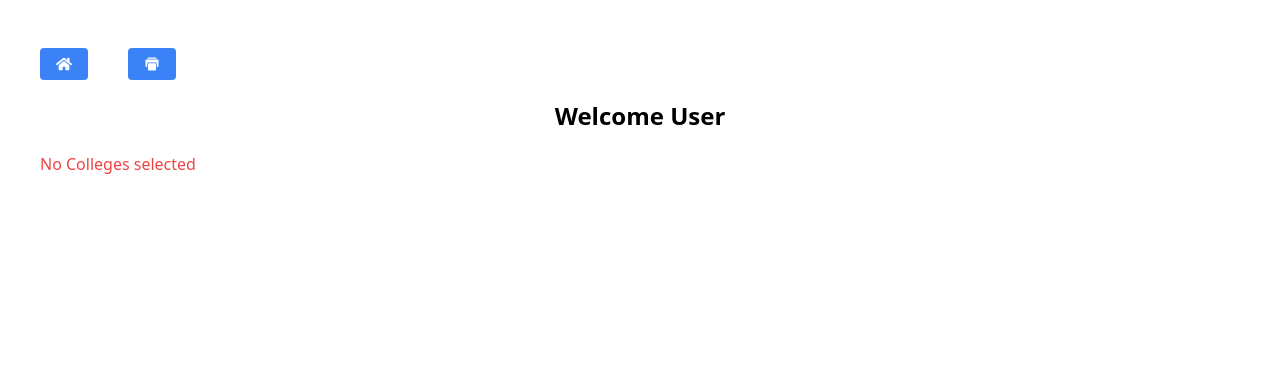
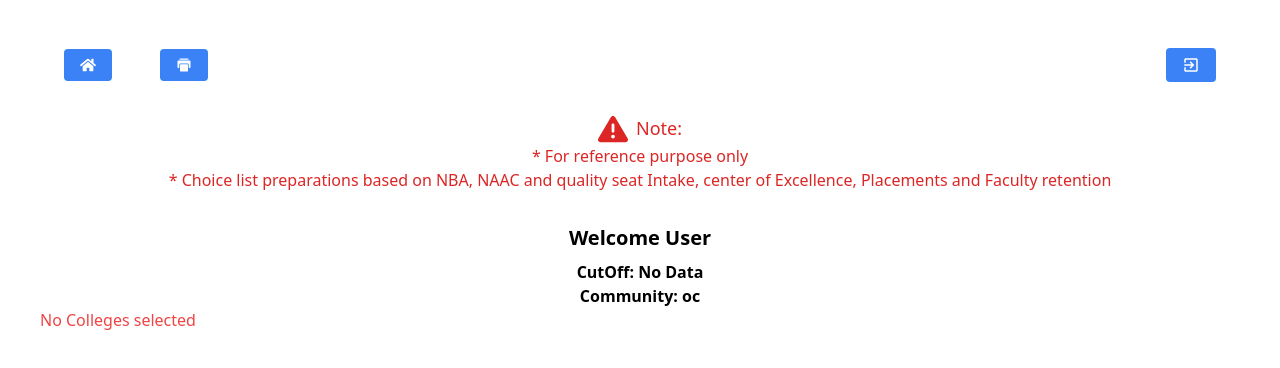
Before and after one commit to Mukunthan-A-R/CCE, a React (Vite) app: page /result in a window 1280 px wide. Shown: the top 368 px of the page. Built offline with nearby package versions, Linux system fonts and the light colour scheme.

Commit message:
Disclimer and Exit Application.

```diff
--- /dev/null
+++ b/src/components/Disclaimer.jsx
@@ -0,0 +1,22 @@
+import React from "react";
+import { FaTriangleExclamation } from "react-icons/fa6";
+
+const Disclaimer = () => {
+  return (
+    <div className="flex flex-col justify-center items-center text-red-600 my-8">
+      <div className="flex ">
+        <FaTriangleExclamation size={30} />
+        <span className="text-lg ml-2"> Note:</span>
+      </div>
+      <ul className="text-center">
+        <li>* For reference purpose only</li>
+        <li>
+          * Choice list preparations based on NBA, NAAC and quality seat Intake,
+          center of Excellence, Placements and Faculty retention
+        </li>
+      </ul>
+    </div>
+  );
+};
+
+export default Disclaimer;
--- a/src/pages/Home.jsx
+++ b/src/pages/Home.jsx
@@ -6,6 +6,15 @@ const Home = () => {
     <div className="m-0 sm:m-0">
       <HomeUi></HomeUi>
       <TableFilter></TableFilter>
+      <div className="mt-20 text-red-600 flex items-center justify-center">
+        <ul className="text-center mb-4">
+          <li>* For reference purpose only</li>
+          <li>
+            * Choice list preparations based on NBA, NAAC and quality seat
+            Intake, center of Excellence, Placements and Faculty retention
+          </li>
+        </ul>
+      </div>
     </div>
   );
 };
--- a/src/pages/Register.jsx
+++ b/src/pages/Register.jsx
@@ -38,12 +38,8 @@
       .min(0, "* Cut off must be at least 0")
       .max(200, "* Cut off must be at most 200") // Updated message
       .required("* Cut off is required"),
-      community: yup
-        .string()
-        .required("* Community is required"),
-      expertPermission: yup
-        .string()
-        .required("* Expert Permission is required")
+    community: yup.string().required("* Community is required"),
+    expertPermission: yup.string().required("* Expert Permission is required"),
   });
 
   const {
@@ -56,39 +52,44 @@
 
   const handleSelect = () => {
     setSelected(true);
-    }
+  };
 
   const handleExpertSelect = () => {
     setExpertSelected(true);
-    }
+  };
 
-    const onSubmit = async (formData,e) => {
+  const onSubmit = async (formData, e) => {
     setUserData(formData);
-      const {name,email,phoneNo,cutOff,community, expertPermission} = formData;
+    const { name, email, phoneNo, cutOff, community, expertPermission } =
+      formData;
     console.log(formData);
     e.preventDefault();
     const options = {
-        method : 'POST',
+      method: "POST",
       headers: {
-          'Content-type': ' application/json'
+        "Content-type": " application/json",
       },
       body: JSON.stringify({
-          name,email,phoneNo,cutOff,community,expertPermission
-        })
-      }
+        name,
+        email,
+        phoneNo,
+        cutOff,
+        community,
+        expertPermission,
+      }),
+    };
     const res = await fetch(
-        'https://tnea-9a87e-default-rtdb.firebaseio.com/UserData.json',
+      "https://tnea-9a87e-default-rtdb.firebaseio.com/UserData.json",
       options
-      )
+    );
     console.log(res);
-      if(res){
+    if (res) {
       alert("message Sent");
-      }
-      else{
+    } else {
       alert("error");
     }
     navigate("/home");
-    }
+  };
 
   return (
     <div className="w-full h-screen flex">
@@ -122,11 +123,7 @@
             {errors.email && (
               <p className="text-red-500">{errors.email.message}</p>
             )}
-              <Input
-                {...register("email")}
-                type="email"
-                placeholder="Email ID"
-              />
+            <Input {...register("email")} type="email" placeholder="Email ID" />
 
             {errors.phoneNo && (
               <p className="text-red-500">{errors.phoneNo.message}</p>
@@ -168,9 +165,7 @@
             </select>
 
             {errors.community && (
-                <p className="text-red-500">
-                  {errors.expertPermission.message}
-                </p>
+              <p className="text-red-500">{errors.expertPermission.message}</p>
             )}
             <select
               {...register("expertPermission")}
@@ -195,5 +190,5 @@
       </div>
     </div>
   );
-  }
+};
 export default Register;
--- a/src/pages/Result.jsx
+++ b/src/pages/Result.jsx
@@ -2,13 +2,15 @@ import React, { useState } from "react";
 import { useRecoilState, useRecoilValue } from "recoil";
 import { resultArray as resultDataAtom, userData } from "../data/atoms";
 import { Link } from "react-router-dom";
-import { IoIosPrint } from "react-icons/io";
+import { IoIosPrint, IoMdExit } from "react-icons/io";
 import { FaDownload, FaHome } from "react-icons/fa";
 import { MdDelete, MdDownloading } from "react-icons/md";
 import AlertPopup from "../components/AlertPopup";
 import html2canvas from "html2canvas";
 import jsPDF from "jspdf";
 import { DragDropContext, Droppable, Draggable } from "@hello-pangea/dnd";
+import { FaTriangleExclamation } from "react-icons/fa6";
+import Disclaimer from "../components/Disclaimer";
 
 const Result = () => {
   const User = useRecoilValue(userData);
@@ -96,18 +98,25 @@ const Result = () => {
       {showPopup && (
         <AlertPopup onCancel={cancelDelete} onAccept={confirmDelete} />
       )}
-      <div className="flex items-center gap-10">
+      <div className="flex items-center justify-between gap-10">
+        <div>
           <Link to="/home">
-          <div className="bg-blue-500 hover:bg-blue-700 text-white font-bold py-2 px-4 rounded inline-flex items-center mt-2">
+            <div className="bg-blue-500 hover:bg-blue-700 text-white font-bold py-2 px-4 rounded inline-flex items-center mt-2 mx-6">
               <FaHome />
             </div>
           </Link>
           <button
-          className="bg-blue-500 hover:bg-blue-700 text-white font-bold py-2 px-4 rounded inline-flex items-center mt-2"
+            className="bg-blue-500 hover:bg-blue-700 text-white font-bold py-2 px-4 rounded inline-flex items-center mt-2 mx-6"
             onClick={() => window.print()}
           >
             <IoIosPrint />
           </button>
+        </div>
+        <a href="https://tneachoicelist.com/">
+          <button className="bg-blue-500 hover:bg-red-600 text-white font-bold py-2 px-4 rounded inline-flex items-center mt-2 mx-6">
+            <IoMdExit size={18} />
+          </button>
+        </a>
         {/* <button
           className="receipt-modal-download-button bg-blue-500 hover:bg-blue-700 text-white font-bold py-2 px-4 rounded inline-flex items-center mt-2"
           onClick={downloadPDF}
@@ -120,8 +129,15 @@ const Result = () => {
           )}
         </button> */}
       </div>
-      <div className="text-center font-bold text-2xl my-5">
+      <Disclaimer></Disclaimer>
+      <div className="text-center font-bold text-xl my-2">
         Welcome {User.name || "User"}
+      </div>
+      <div className="text-center font-bold text-base ">
+        CutOff: {User.cutOff || "No Data"}
+      </div>
+      <div className="text-center font-bold text-base ">
+        Community: {User.community || "User"}
       </div>
       <div className="receipt-table">
         {resultData.length === 0 ? (
```
Lines whose indentation alone changed are shown as unchanged.
